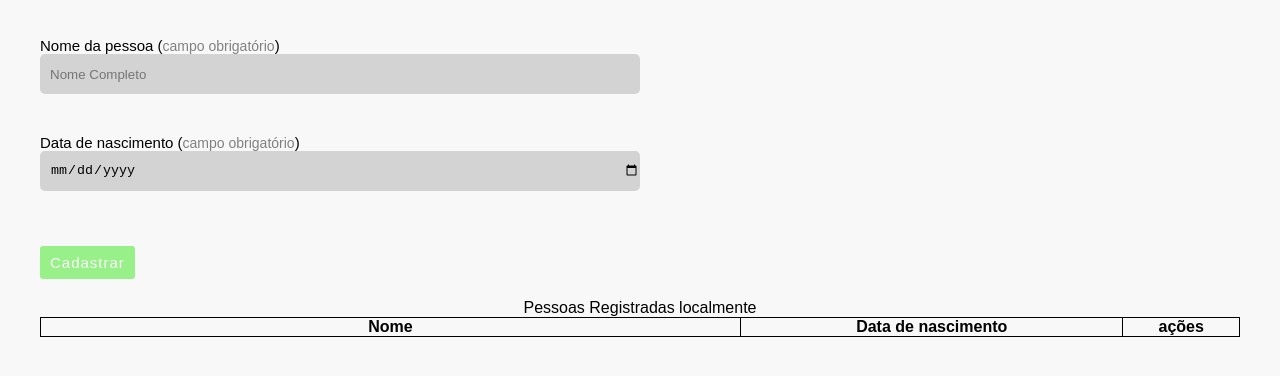
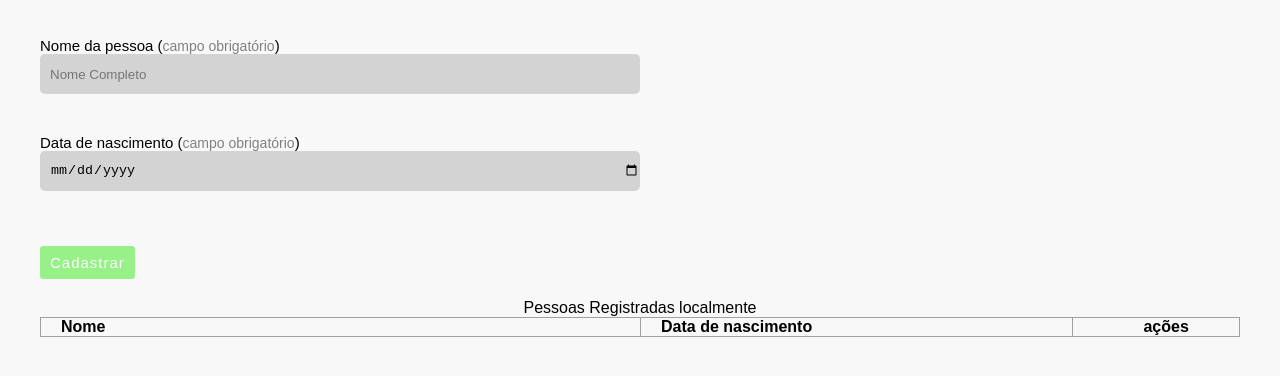
Before and after one commit to kevinzanao/form-local-storage, a plain HTML site: page index.html in a window 1280 px wide. Shown: the part 120-496 px from the top of the page. Drawn offline with Linux system fonts and the light colour scheme.

Commit message:
style adjust

```diff
--- a/style.css
+++ b/style.css
@@ -36,7 +36,7 @@ header h1 {
   border-radius: 5px;
   border: none;
   outline: none;
-  background-color: lightgray;
+  background-color: #d3d3d3;
 }
 
 #form-content form .input-field label {
@@ -45,12 +45,12 @@ header h1 {
 
 #form-content form .input-field label span {
   font-size: 14px;
-  color: gray;
+  color: #808080;
 }
 
 #form-content form .input-field .input-required {
   margin-bottom: 40px;
-  color: red;
+  color: #ff0000;
   font-size: 13px;
   visibility: hidden;
 }
@@ -81,12 +81,16 @@ header h1 {
   border-collapse: collapse;
 }
 
-#table thead tr th:nth-child(1) {
-  width: 700px;
+#table thead tr th {
+  text-align: left;
 }
 
-#table tbody tr {
+#table thead tr th:nth-child(3) {
   text-align: center;
+}
+
+#table thead tr th:nth-child(1) {
+  width: 600px;
 }
 
 #table tbody tr td:nth-child(3) {
@@ -95,5 +99,6 @@ header h1 {
 }
 
 #table, th, td {
-  border: 1px solid;
+  border: 1px solid #a0a0a0;
+  padding-left: 20px;
 }
```
